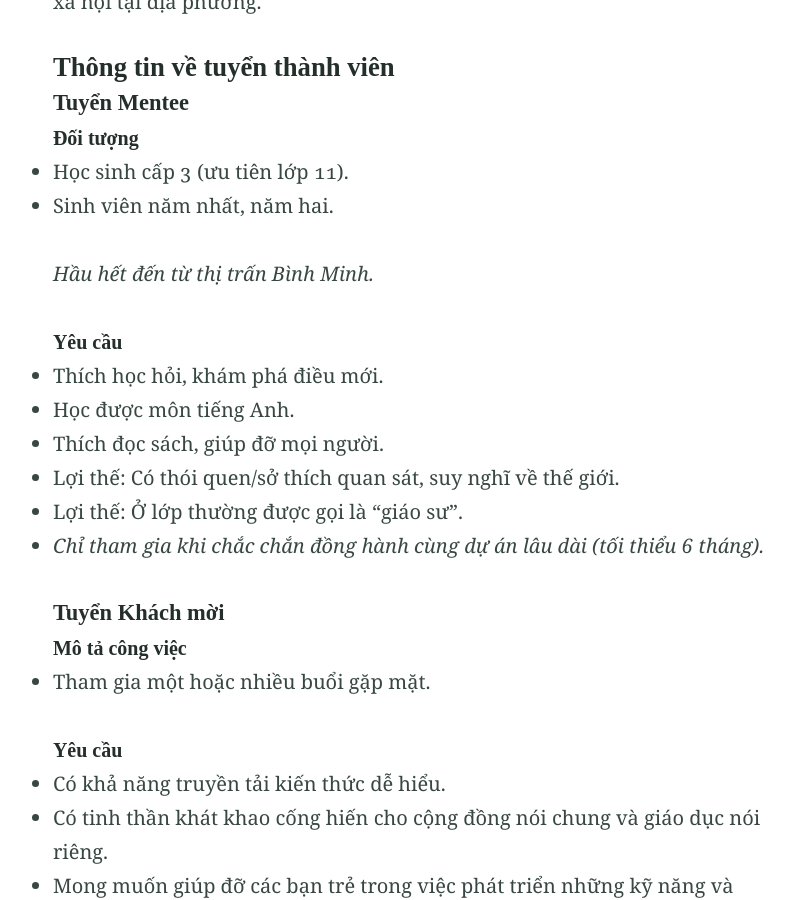
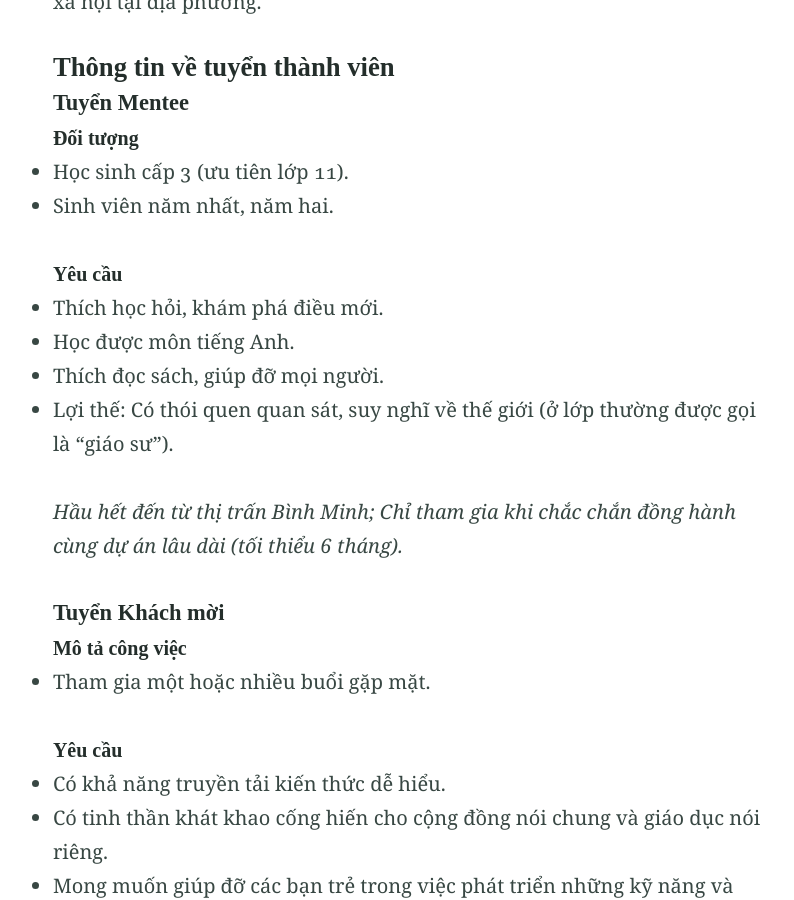
Before and after one commit to 8trien/1, a Jekyll site: the page built from index.md, in a window 1280 px wide and 900 px high, scrolled down 1272 px. Shown: the whole window, without its empty margins (230-1024 px from the left). Built offline with Jekyll 4.4.1, drawn with Linux system fonts in a browser that asks for light colours; some of the changed text lies outside the part shown.

Commit message:
Update index.md

```diff
--- a/index.md
+++ b/index.md
@@ -31,16 +31,13 @@ Tạo ra một sân chơi tập hợp những bạn trẻ ham học hỏi và mo
 - Học sinh cấp 3 (ưu tiên lớp 11).
 - Sinh viên năm nhất, năm hai.
 
-_Hầu hết đến từ thị trấn Bình Minh._
-
 ###### Yêu cầu
 - Thích học hỏi, khám phá điều mới.
 - Học được môn tiếng Anh.
 - Thích đọc sách, giúp đỡ mọi người.
-- Lợi thế: Có thói quen/sở thích quan sát, suy nghĩ về thế giới.
-- Lợi thế: Ở lớp thường được gọi là “giáo sư”.
-- _Chỉ tham gia khi chắc chắn đồng hành cùng dự án lâu dài (tối thiểu 6 tháng)._
+- Lợi thế: Có thói quen quan sát, suy nghĩ về thế giới (ở lớp thường được gọi là “giáo sư”).
 
+ _Hầu hết đến từ thị trấn Bình Minh; Chỉ tham gia khi chắc chắn đồng hành cùng dự án lâu dài (tối thiểu 6 tháng)._
 ##### Tuyển Khách mời
 ###### Mô tả công việc
 - Tham gia một hoặc nhiều buổi gặp mặt.
@@ -114,6 +111,6 @@ Dự án có hoạt động liên quan đến sách (tặng sách, hội sách,.
 
 PS: Dự án có một group facebook riêng, với hình thức tuyển và nội dung hoạt động khá tương tự, mọi người có thể tham gia.
 
-###### Chúc dự án phát triển, chúc mọi người một ngày đẹp trời.
+##### Chúc dự án phát triển, chúc mọi người một ngày đẹp trời.
 `Updated 21/07/2021`
 THANK YOU.
```
Also changed, not shown: other parts of index.md (+3 -3 lines).
